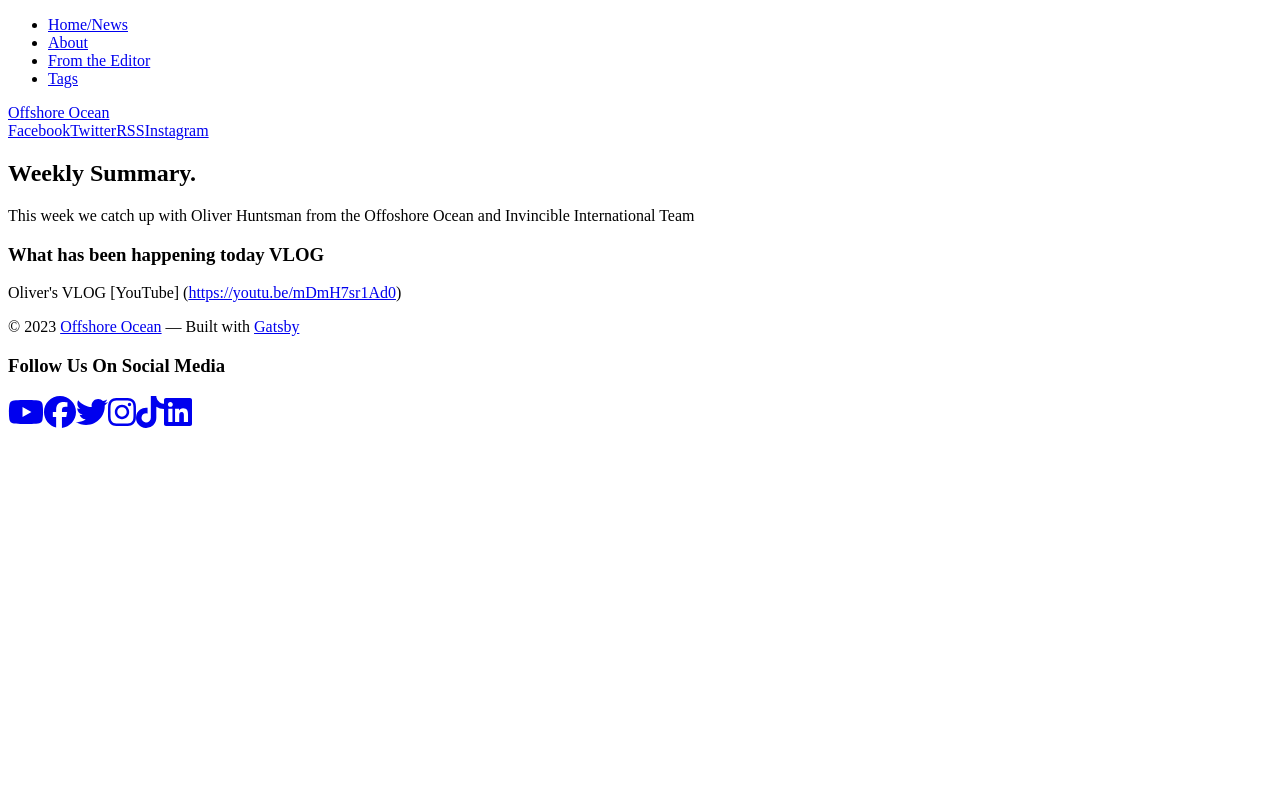
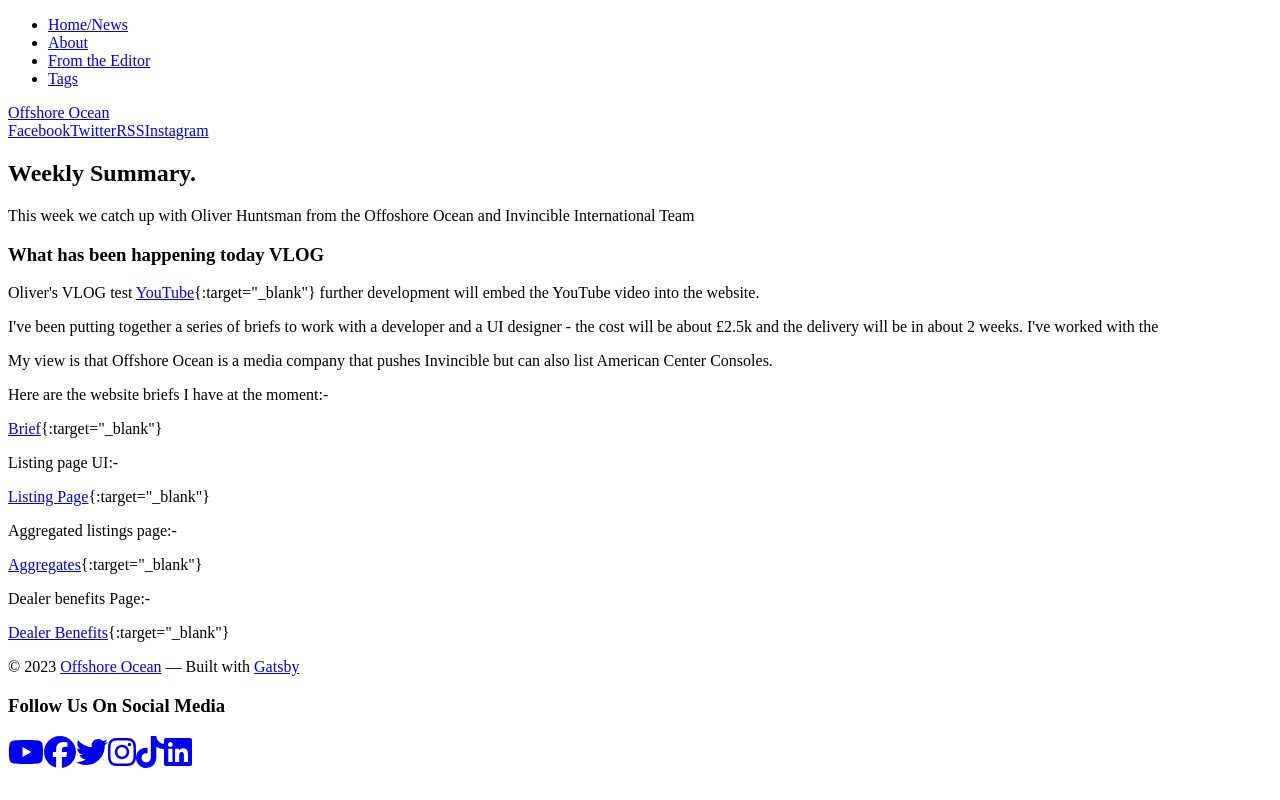
Before and after one commit to OliverHuntsman/offshoreocean, a Gatsby site: page /2023-09-19-week-38/ in a window 1280 px wide. Built offline with nearby package versions, Linux system fonts and the light colour scheme; Gatsby itself is replaced by a stand-in of ours.

Commit message:
update blog page

```diff
--- a/content/blog/2023-09-19-week-38/index.md
+++ b/content/blog/2023-09-19-week-38/index.md
@@ -8,7 +8,29 @@
 
 ### What has been happening today VLOG
 
-Oliver's VLOG [YouTube] (https://youtu.be/mDmH7sr1Ad0)
+Oliver's VLOG test [YouTube](https://youtu.be/mDmH7sr1Ad0){:target="_blank"}  further development will embed the YouTube video into the website.
+
+I've been putting together a series of briefs to work with a developer and a UI designer - the cost will be about £2.5k and the delivery will be in about 2 weeks. I've worked with the
+
+My view is that Offshore Ocean is a media company that pushes Invincible but can also list American Center Consoles.
+
+Here are the website briefs I have at the moment:-
+
+[Brief](https://docs.google.com/document/d/1Ja0MjKcUHM2AkZUs8Uit9gA7yqSOyWnF3UkpNPvx4TY/edit?usp=sharing){:target="_blank"}
+
+
+Listing page UI:-
+
+[Listing Page](https://docs.google.com/document/d/1QhDOCminadDY8V1mjCbrvOrprWREMoEhI6cPMD6PcrE/edit?usp=sharing){:target="_blank"}
+
+Aggregated listings page:-
+
+[Aggregates](https://docs.google.com/document/d/1ykOc_pXu_OSDgdbLSNuNw6n3PaO7sibXOKN6vbNKPL4/edit?usp=sharing){:target="_blank"}
+
+Dealer benefits Page:-
+
+[Dealer Benefits](https://docs.google.com/document/d/1SYbvKl-AWJSDCAV5RtxD613SRAwKIz8PIbYajMfUjBk/edit?usp=sharing){:target="_blank"}
+
 <!--
 ![instagram](Clgpxm8AP6X)
 
```
Also changed, not shown: content/blog/2022-11-30-week-48/index.md (+2 -2 lines).
